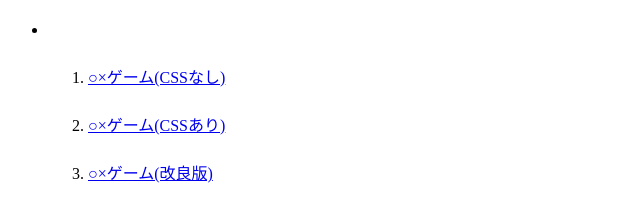
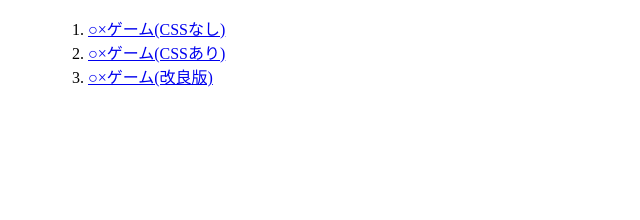
Before and after one commit to ymd65536/circle_game, a plain HTML site: page index.html in a window 1280 px wide. Shown: the whole page, without its empty margins (0-640 px from the left). Drawn offline with Linux system fonts and the light colour scheme.

Commit message:
インデント修正

```diff
--- a/index.html
+++ b/index.html
@@ -1,18 +1,24 @@
 <!DOCTYPE html>
 <html lang = "ja" >
-<!--head,body要素をhtml要素のひとつにする。-->
+
 <head>
   <meta charset="UTF-8">
   <title>〇×ゲーム</title>
 </head>
+
 <body>
 
   <ul type="disc">
+    <ol>
       <li>
-　<ol>
-  　<li><a href="[2-1]/index.html">○×ゲーム(CSSなし)</a></li>
-  　<li><a href="[2-2]/index.html">○×ゲーム(CSSあり)</a></li>
-  　<li><a href="[2-3]/index.html">○×ゲーム(改良版)</a></li>
+        <a href="[2-1]/index.html">○×ゲーム(CSSなし)</a>
+      </li>
+      <li>
+        <a href="[2-2]/index.html">○×ゲーム(CSSあり)</a>
+      </li>
+      <li>
+        <a href="[2-3]/index.html">○×ゲーム(改良版)</a>
+      </li>
     </ol>
   </ul>
 
```
Lines whose indentation alone changed are shown as unchanged.
